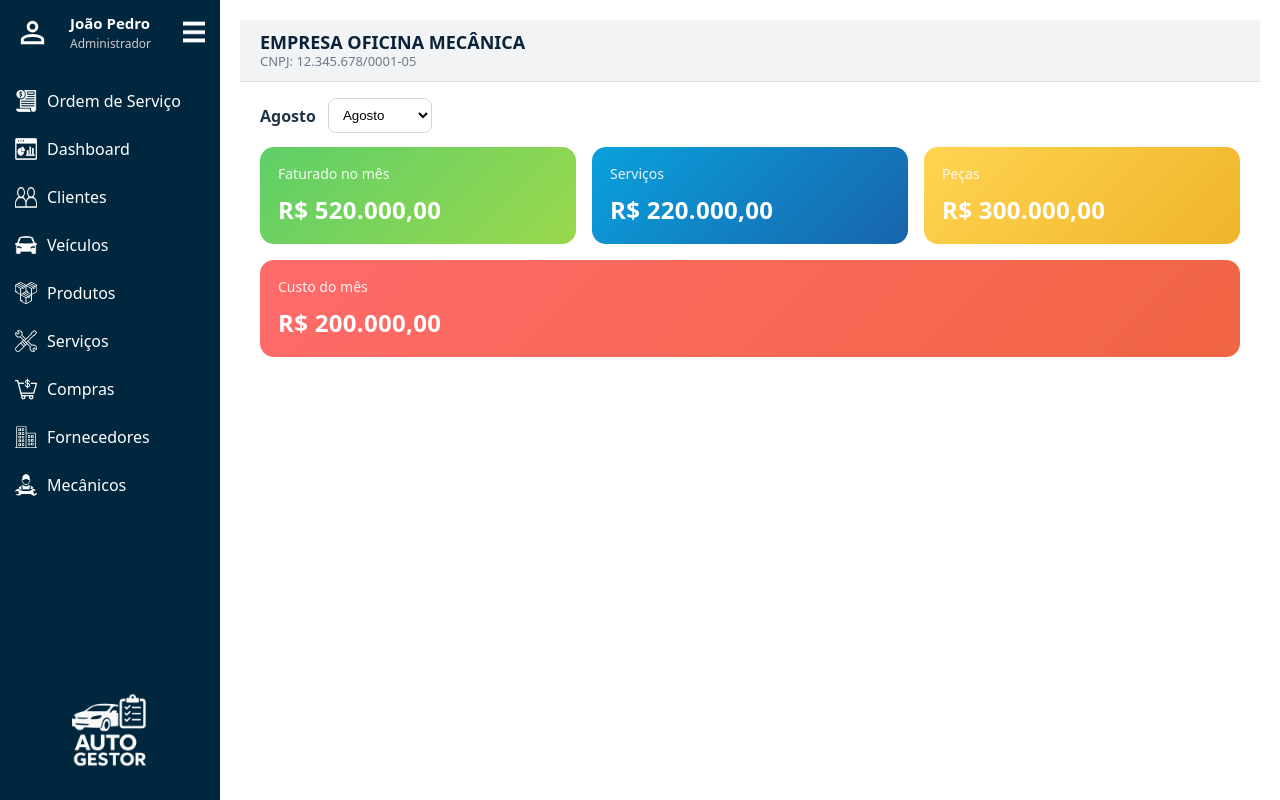
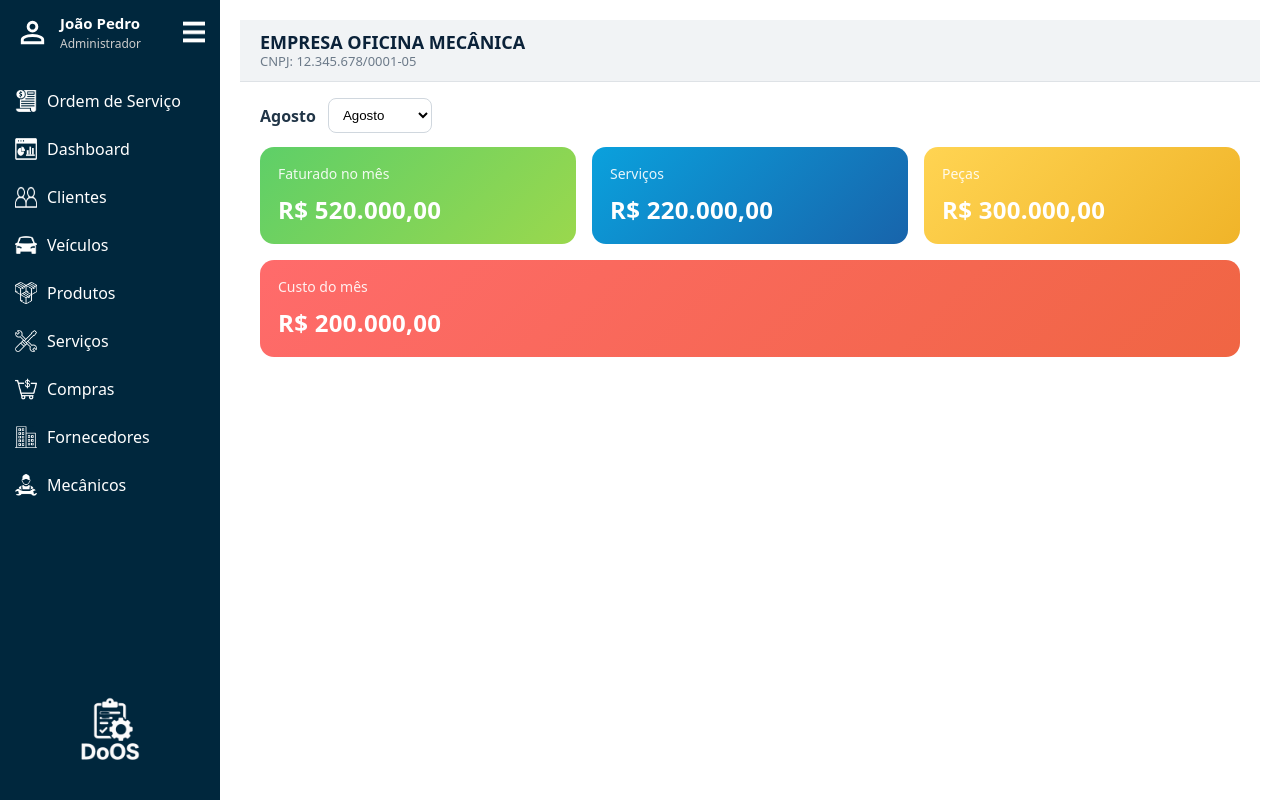
Before and after one commit to MiguelJDelgado/AutoGestor-Frontend, a React (Vite) app: page / in a window 1280 px wide. Built offline with nearby package versions, Linux system fonts and the light colour scheme.

Commit message:
Nova logo implementada

```diff
--- a/src/components/Layout/Sidebar/sidebar.jsx
+++ b/src/components/Layout/Sidebar/sidebar.jsx
@@ -41,9 +41,11 @@ const SidebarContainer = styled.aside`
 
 const Header = styled.div`
   display: flex;
-  align-items: center;
-  justify-content: space-between;
+  flex-direction: ${({ isOpen }) => (isOpen ? "row" : "column")};
+  align-items: ${({ isOpen }) => (isOpen ? "center" : "center")};
+  justify-content: ${({ isOpen }) => (isOpen ? "space-between" : "center")};
   padding: 12px 15px;
+  gap: ${({ isOpen }) => (isOpen ? "0" : "10px")};
 `;
 
 const UserIcon = styled.img`
@@ -65,8 +67,6 @@ const UserInfo = styled.div`
 const UserSection = styled.div`
   display: flex;
   align-items: center;
-  flex: 1;
-  gap: 10px;
   color: white;
 `;
 
@@ -124,14 +124,14 @@ const Footer = styled.div`
 `;
 
 const LogoFooter = styled.img`
-  max-width: ${({ isOpen }) => (isOpen ? "100px" : "40px")};
+  max-width: ${({ isOpen }) => (isOpen ? "100px" : "60px")};
   transition: max-width 0.3s;
 `;
 
 function Sidebar({ isOpen, onToggle }) {
   return (
     <SidebarContainer isOpen={isOpen}>
-      <Header>
+      <Header isOpen={isOpen}>
         <UserSection>
           <UserIcon src={profile} alt="Usuário" />
           <UserInfo isOpen={isOpen}>
```
Also changed, not shown: src/assets/logo.png.
